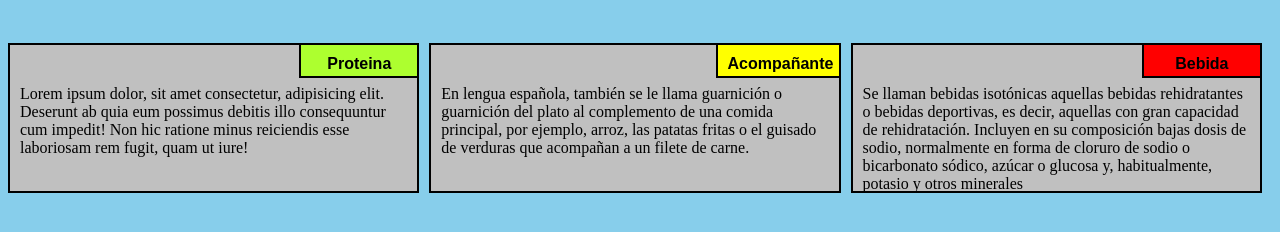
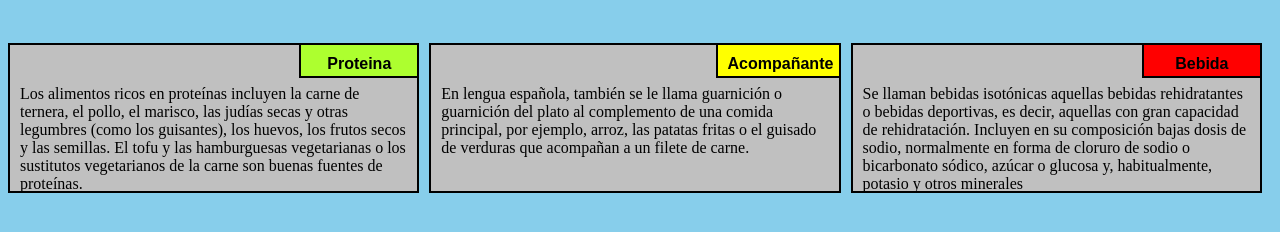
Before and after one commit to Emigantonio991/Test-modulo2-coursera, a plain HTML site: page index.html in a window 1280 px wide. Shown: the part 154-386 px from the top of the page. Drawn offline with Linux system fonts and the light colour scheme.

Commit message:
Update index.html

```diff
--- a/index.html
+++ b/index.html
@@ -13,7 +13,7 @@
 	<div class="row">
 	<h1>Menu</h1>
   <div class="col-lg-4 col-md-6 col-sm-12" id="container">
-    <p>Lorem ipsum dolor, sit amet consectetur, adipisicing elit. Deserunt ab quia eum possimus debitis illo consequuntur cum impedit! Non hic ratione minus reiciendis esse laboriosam rem fugit, quam ut iure!</p>
+    <p>Los alimentos ricos en proteínas incluyen la carne de ternera, el pollo, el marisco, las judías secas y otras legumbres (como los guisantes), los huevos, los frutos secos y las semillas. El tofu y las hamburguesas vegetarianas o los sustitutos vegetarianos de la carne son buenas fuentes de proteínas.</p>
   	<p id="p1">Proteina</p>
 
   	</div>
```
